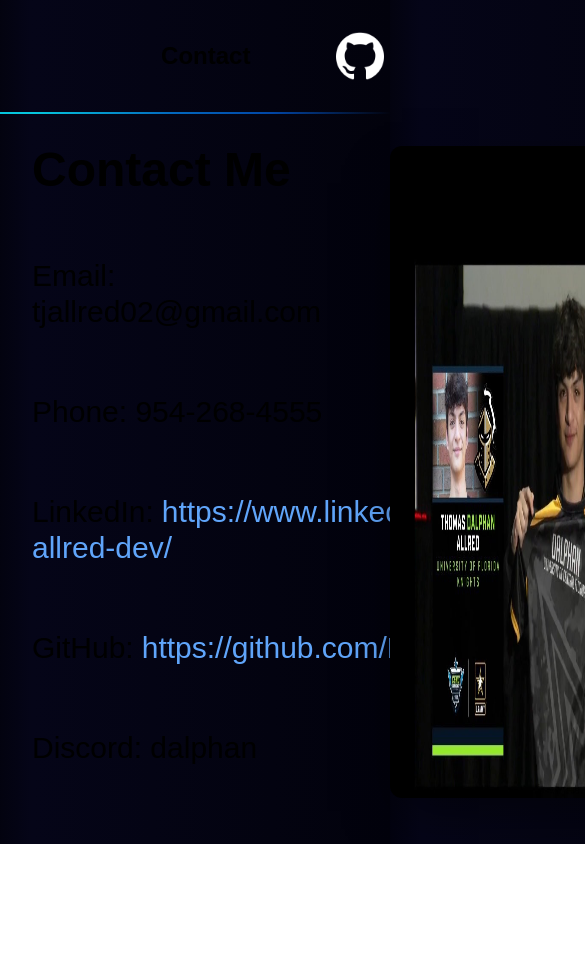
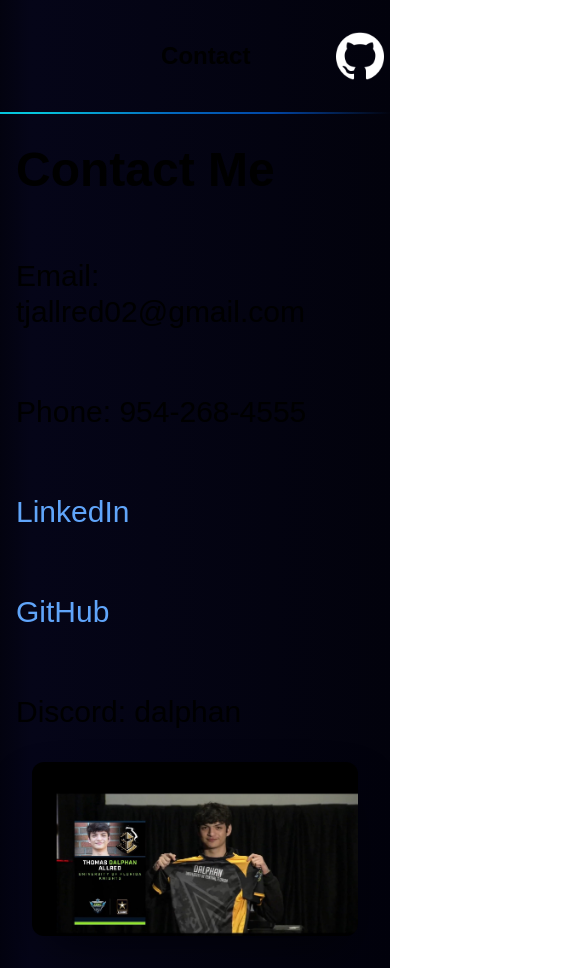
Before and after one commit to DalphanDev/dalphan-site, a Next.js app: page /contact in a window 390 px wide. Shown: the top 968 px of the page, 585 px wide, since content can reach past the window. Before the commit the page ends 844 px from the top, so only its background shows below. Built offline with nearby package versions, Linux system fonts and the light colour scheme; grey boxes are pictures that could not be loaded.

Commit message:
bug fixes

```diff
--- a/app/contact/page.tsx
+++ b/app/contact/page.tsx
@@ -7,29 +7,27 @@ export default function Contact() {
   return (
     <main className="relative flex min-h-screen flex-col items-center">
       <Navbar />
-      <div className="flex sm:flex-col 2xl:flex-row sm:items-center 2xl:items-start justify-between w-full  px-8 my-8">
+      <div className="flex flex-col items-center 2xl:flex-row 2xl:items-start justify-between w-full px-8 my-8">
         <div className="flex flex-col justify-start items-start space-y-16 w-full grow mb-8 mr-8">
           <h1 className="font-bold text-5xl">Contact Me</h1>
           <h2 className="font-medium text-3xl">Email: tjallred02@gmail.com</h2>
           <h2 className="font-medium text-3xl">Phone: 954-268-4555</h2>
           <h2 className="font-medium text-3xl">
-            LinkedIn:
             <Link
               target="_blank"
               href="https://www.linkedin.com/in/thomas-allred-dev/"
-              className="ml-2 text-blue-400"
+              className=" text-blue-400"
             >
-              https://www.linkedin.com/in/thomas-allred-dev/
+              LinkedIn
             </Link>
           </h2>
           <h2 className="font-medium text-3xl">
-            GitHub:
             <Link
               target="_blank"
               href="https://github.com/DalphanDev"
-              className="ml-2 text-blue-400"
+              className=" text-blue-400"
             >
-              https://github.com/DalphanDev
+              GitHub
             </Link>
           </h2>
           <h2 className="font-medium text-3xl">Discord: dalphan</h2>
--- a/app/page.tsx
+++ b/app/page.tsx
@@ -7,7 +7,7 @@ export default function Home() {
   return (
     <main className="relative flex min-h-screen flex-col items-center">
       <Navbar />
-      <div className="flex sm:flex-col 2xl:flex-row sm:items-center 2xl:items-start justify-between my-8 space-x-8 w-full px-8">
+      <div className="flex flex-col items-center 2xl:flex-row 2xl:items-start justify-between my-8 space-x-8 w-full px-8">
         <Image
           className="shadow-2xl shadow-[#06c6dd]/50 rounded-md shrink mb-8"
           src={TaskPage}
@@ -16,7 +16,7 @@ export default function Home() {
           alt="logo"
           priority
         />
-        <div className="flex flex-col space-y-8 flex-grow ">
+        <div className="flex flex-col space-y-8 flex-grow">
           <h1 className="font-bold text-5xl">Hey, I&apos;m Dalphan</h1>
           <h2 className="font-medium text-xl">
             I&apos;m a Full Stack Web Developer specializing in:
--- a/app/projects/akamai/page.tsx
+++ b/app/projects/akamai/page.tsx
@@ -9,7 +9,7 @@ export default function Contact() {
       <Navbar />
       <div className="flex flex-col justify-between items-center my-8 space-y-8 w-full px-8">
         <h2 className="font-medium text-4xl">Akamai Sensor</h2>
-        <div className="flex sm:flex-col 2xl:flex-row sm:items-center 2xl:items-start justify-between items-start space-x-8 flex-grow">
+        <div className="flex flex-col items-center 2xl:flex-row 2xl:items-start justify-between space-x-8 flex-grow">
           <Image
             className="shadow-2xl shadow-[#06c6dd]/50 rounded-md flex-shrink mb-8"
             src={AkamaiImg}
--- a/app/projects/dalphanaio/page.tsx
+++ b/app/projects/dalphanaio/page.tsx
@@ -8,7 +8,7 @@ export default function Contact() {
       <Navbar />
       <div className="flex flex-col justify-between items-center my-8 space-y-8 w-full grow px-8">
         <h2 className="font-medium text-4xl">Dalphan AIO</h2>
-        <div className="flex sm:flex-col 2xl:flex-row sm:items-center 2xl:items-start justify-between space-x-8 flex-grow">
+        <div className="flex flex-col items-center 2xl:flex-row 2xl:items-start justify-between space-x-8 flex-grow">
           <iframe
             className="flex-grow mb-8 sm:w-full 2xl:w-1/2 h-80"
             src="https://www.linkedin.com/embed/feed/update/urn:li:ugcPost:7152803180223819776?compact=1"
--- a/app/projects/turbo/page.tsx
+++ b/app/projects/turbo/page.tsx
@@ -9,7 +9,7 @@ export default function Contact() {
       <Navbar />
       <div className="flex flex-col justify-between items-center my-8 space-y-8 w-full px-8">
         <h2 className="font-medium text-4xl">Turbo</h2>
-        <div className="flex sm:flex-col 2xl:flex-row sm:items-center 2xl:items-start justify-between space-x-8 flex-grow">
+        <div className="flex flex-col items-center 2xl:flex-row 2xl:items-start justify-between space-x-8 flex-grow">
           <Image
             className="shadow-2xl shadow-[#06c6dd]/50 rounded-md flex-shrink mb-8"
             src={TurboImg}
```
